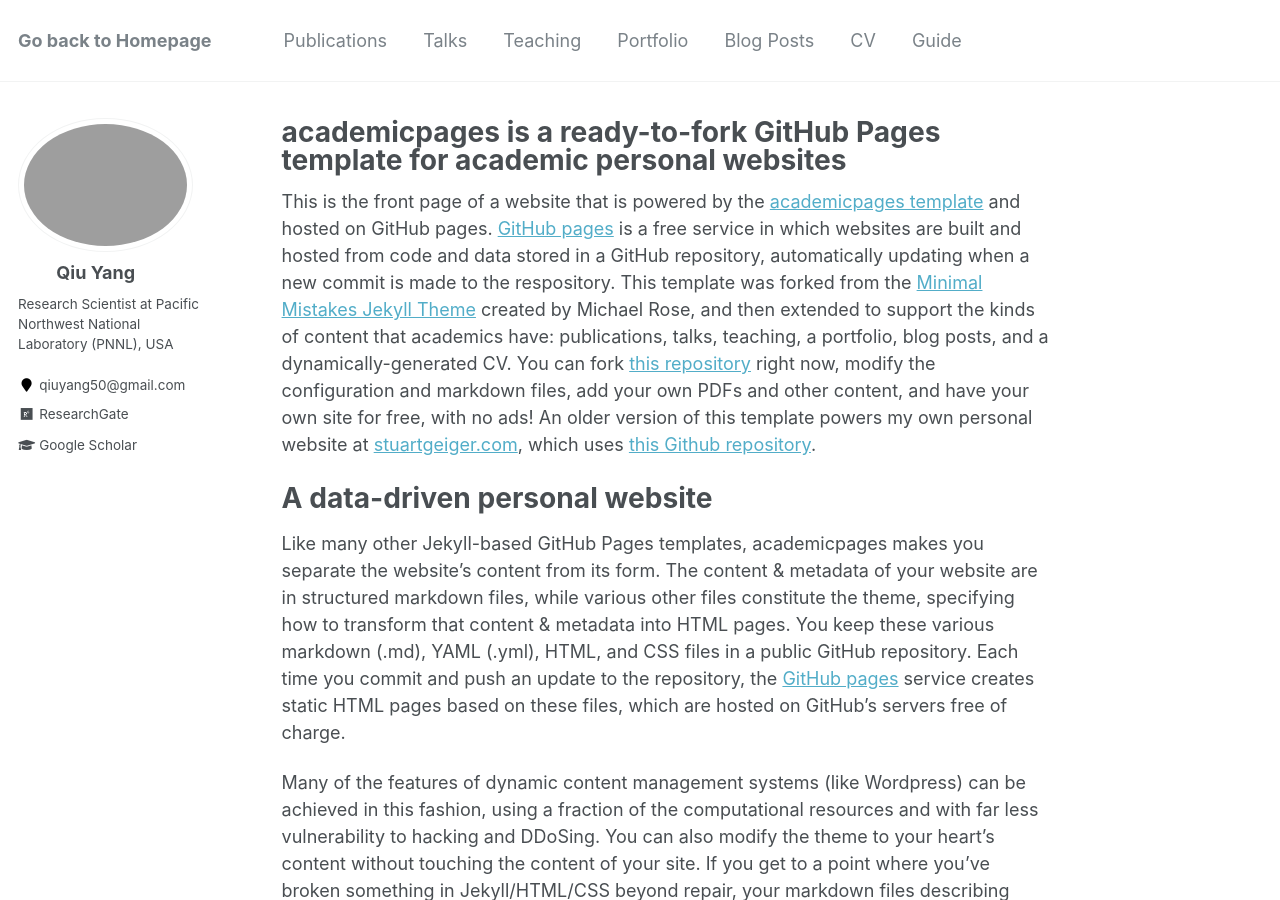
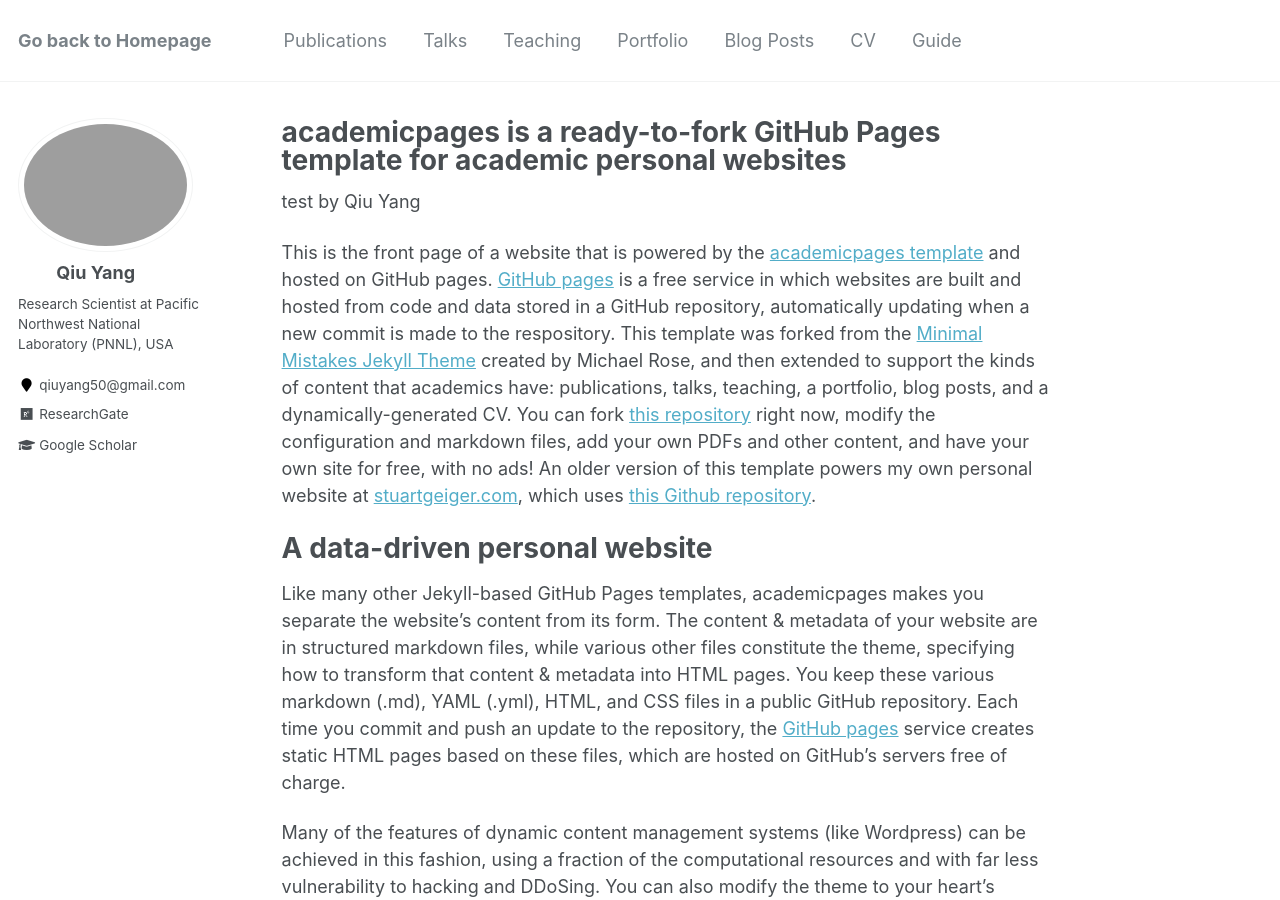
Before and after one commit to qiuyang50/qiuyang50.github.io, a Jekyll site: the page built from _pages/about.md, in a window 1280 px wide and 900 px high. Built offline with Jekyll 4.4.1, drawn with Linux system fonts in a browser that asks for light colours.

Commit message:
Update about.md

```diff
--- a/_pages/about.md
+++ b/_pages/about.md
@@ -7,6 +7,8 @@ redirect_from:
   - /about/
   - /about.html
 ---
+
+test by Qiu Yang
 
 This is the front page of a website that is powered by the [academicpages template](https://github.com/academicpages/academicpages.github.io) and hosted on GitHub pages. [GitHub pages](https://pages.github.com) is a free service in which websites are built and hosted from code and data stored in a GitHub repository, automatically updating when a new commit is made to the respository. This template was forked from the [Minimal Mistakes Jekyll Theme](https://mmistakes.github.io/minimal-mistakes/) created by Michael Rose, and then extended to support the kinds of content that academics have: publications, talks, teaching, a portfolio, blog posts, and a dynamically-generated CV. You can fork [this repository](https://github.com/academicpages/academicpages.github.io) right now, modify the configuration and markdown files, add your own PDFs and other content, and have your own site for free, with no ads! An older version of this template powers my own personal website at [stuartgeiger.com](http://stuartgeiger.com), which uses [this Github repository](https://github.com/staeiou/staeiou.github.io).
 
```
